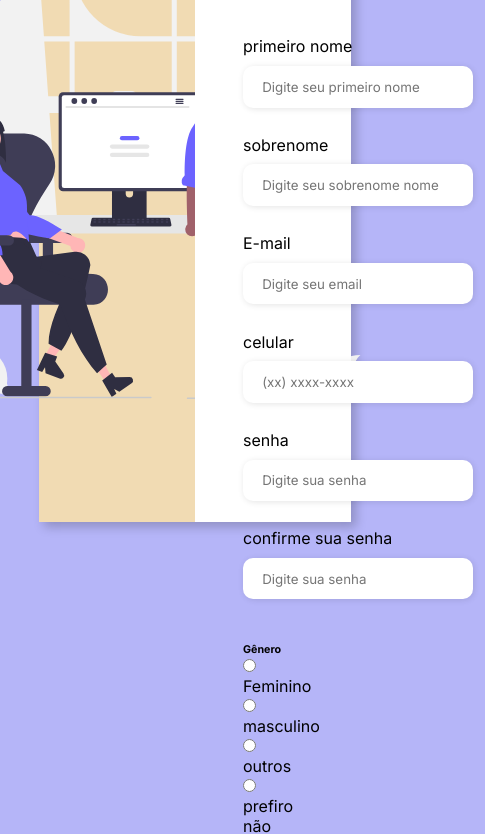
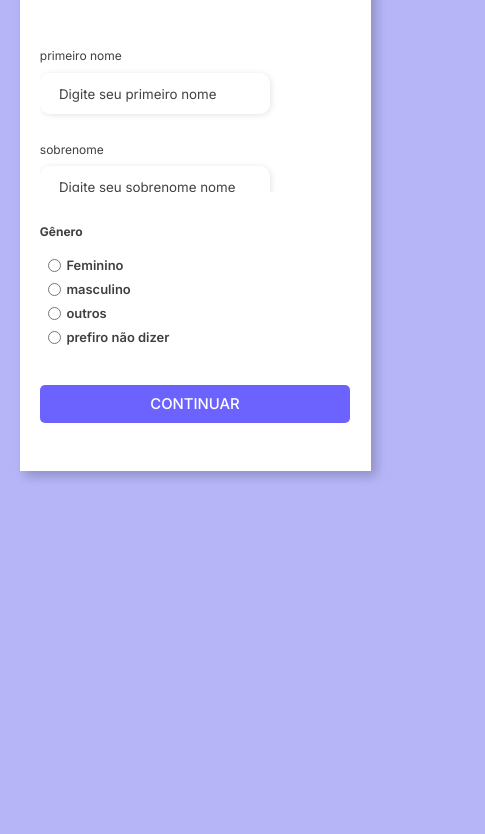
Before and after one commit to viniciusggama/FORMULARIO, a plain HTML site: page index.html in a window 390 px wide. Shown: the part 238-1072 px from the top of the page, 485 px wide, since content can reach past the window. After the commit the page ends 844 px from the top, so only its background shows below. Drawn offline with Linux system fonts and the light colour scheme.

Commit message:
atualizando estilos

```diff
--- a/style.css
+++ b/style.css
@@ -33,14 +33,14 @@ body{
     background-color: #fde3a7d7;
     padding: 1rem;
 }
-
+/*tamanho imagem*/
 .form-image img{
     width: 31rem;
 }
-
+/*div formulario*/
 .form{
     width: 50%;
-    display: center;
+    display: flex;
     justify-content: center;
     align-items: center;
     flex-direction: column;
@@ -48,7 +48,7 @@ body{
     padding: 3rem;
 
 }
-
+/*cadastre-se e botão*/
 .form-header{
     margin-bottom: 3rem;
     display: flex;
@@ -79,7 +79,7 @@ body{
     color: white;
 
 }
-
+/*risco debaixo do texto cadastre-se*/
 .form-header h1::after{
     content: '';
     display: block;
@@ -117,4 +117,110 @@ body{
 
 .input-box input:hover{
     background-color:#eeeeee75 ;
+
 }
+/*borda do input*/
+.input-box input:focus-visible{
+    outline: 1px solid #6c63ff ;
+}
+
+.input-box label,
+.gender-title h6{
+    font-size: 0.75rem;
+    font-weight: 600px;
+    color:#000000c0;
+}
+
+.input-box input::placeholder{
+    color:#000000be;
+}
+
+.gender-group{
+display: flex;
+ justify-content: space-between;
+ margin-top: 0.62rem;
+ padding: 0 0.5rem;
+}
+
+.gender-input{
+    display:flex;
+    align-items:center;
+}
+
+.gender-input input{
+  margin-right:0.35rem;
+}
+
+.gender-input label{
+    font-size: 0.81rem;
+    font-weight:600;
+    color: #000000c0;
+}
+
+/*botao continuar*/
+.continue-button button{
+    width: 100%;
+    margin-top: 2.5rem;
+    border:none;
+    background-color: #6c63ff;
+    padding: 0.62rem;
+    border-radius: 5px;
+    cursor: pointer;
+    text-align: center;
+}
+
+.continue-button button:hover{
+    background: #6b63fff1;
+}
+
+.continue-button button a{
+  text-decoration: none;
+  font-size:0.93rem ;
+  font-weight: 500;
+  color: #ffffff;
+  background-color:#6c63ff;
+
+}
+
+@media screen and (max-width: 1330px){
+    .form-image{
+        display: none;
+    }
+
+    .container{
+        width:50%;
+    }
+
+    .form{
+        width: 100%;
+
+    }
+
+}
+
+@media screen and (max-width: 1064px) {
+    .container{
+       width: 90%;
+       height: auto;
+    }
+
+    .input-group{
+        flex-direction: column;
+        overflow-y: scroll;
+        flex-wrap: nowrap;
+        max-height:10rem ;
+        padding-right: 5rem;
+
+    }
+   .gender-inputs{
+        margin-top: 2rem;
+   }
+   .gender-group{
+    flex-direction: column;
+
+   }
+
+   .gender-input{
+    margin-top: 0.5rem;
+   }
+}
```
